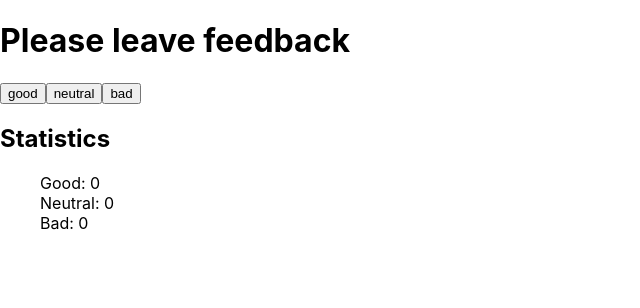
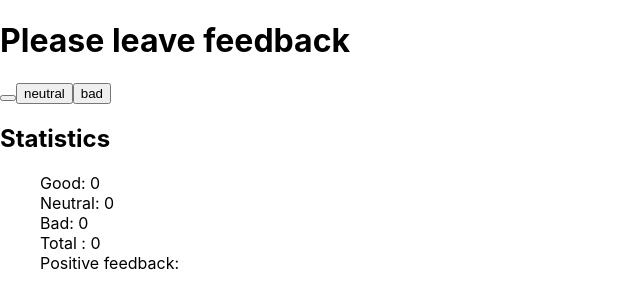
Before and after one commit to Yegor799/feedback, a React (Create React App) app: page / in a window 1280 px wide. Shown: the top 308 px of the page, without its empty margins (0-640 px from the left). Built offline with nearby package versions, Linux system fonts and the light colour scheme.

Commit message:
small changes

```diff
--- a/src/components/FeedbackCounter/FeedbackCounter.jsx
+++ b/src/components/FeedbackCounter/FeedbackCounter.jsx
@@ -19,20 +19,26 @@ export default function FeedbackCounter() {
         setBad(prevState => prevState + 1);
     }
 
+    const countTotalFeedback = () => {
+        return good + neutral + bad;
+    }
+
 
     return (
         <>
             <h1>Please leave feedback</h1>
             <div>
-                <button type="button" onClick={handleGoodIncrement} name="good">good</button>
-                <button type="button" onClick={handleNeutralIncrement} name="neutral">neutral</button>
-                <button type="button" onClick={handleBadIncrement} name="bad">bad</button>
+                <button type="button" onClick={handleGoodIncrement}></button>
+                <button type="button" onClick={handleNeutralIncrement}>neutral</button>
+                <button type="button" onClick={handleBadIncrement}>bad</button>
             </div>
             <h2>Statistics</h2>
             <ul>
                 <li>Good: {good}</li>
                 <li>Neutral: {neutral}</li>
                 <li>Bad: {bad}</li>
+                <li>Total : {countTotalFeedback()}</li>
+                <li>Positive feedback: </li>
             </ul>
         </>
     )
```
